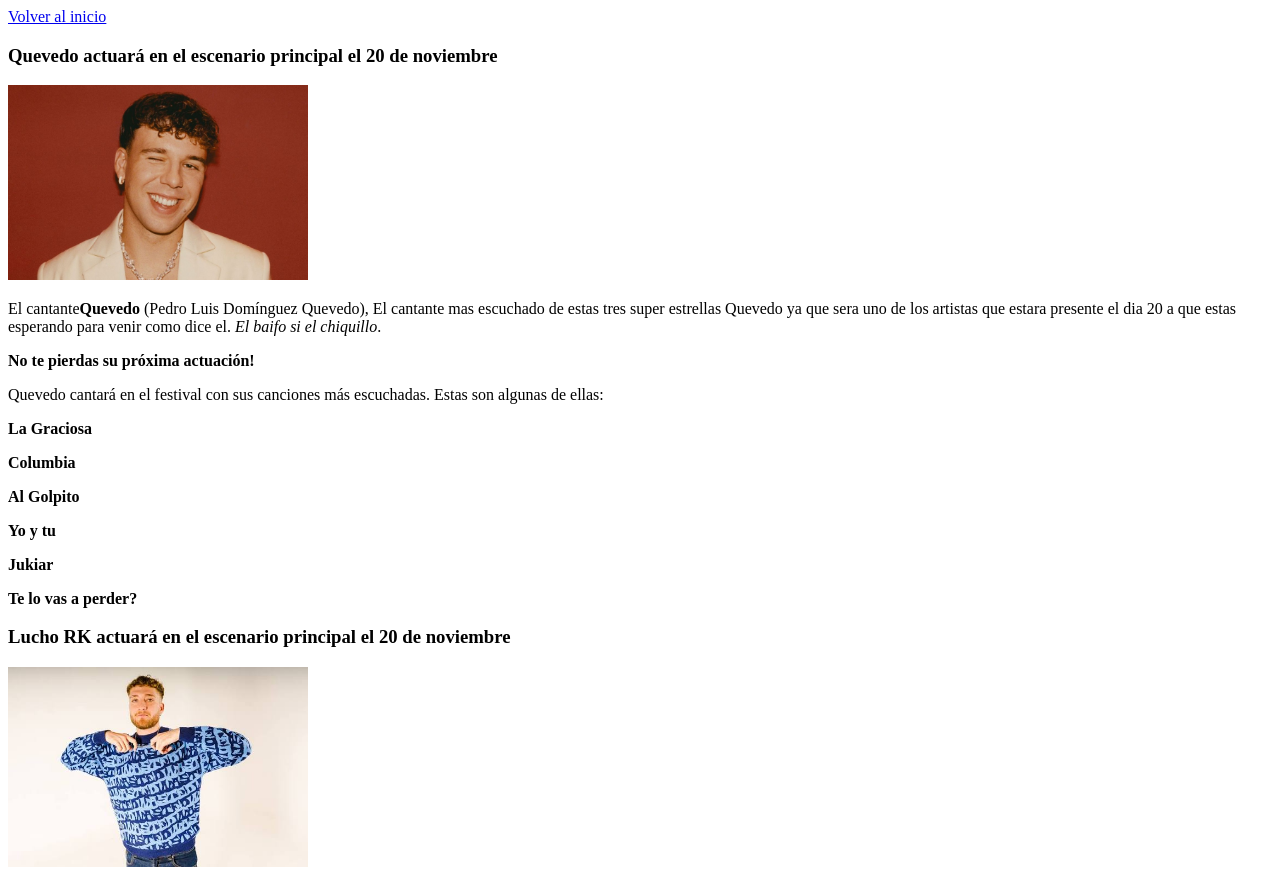
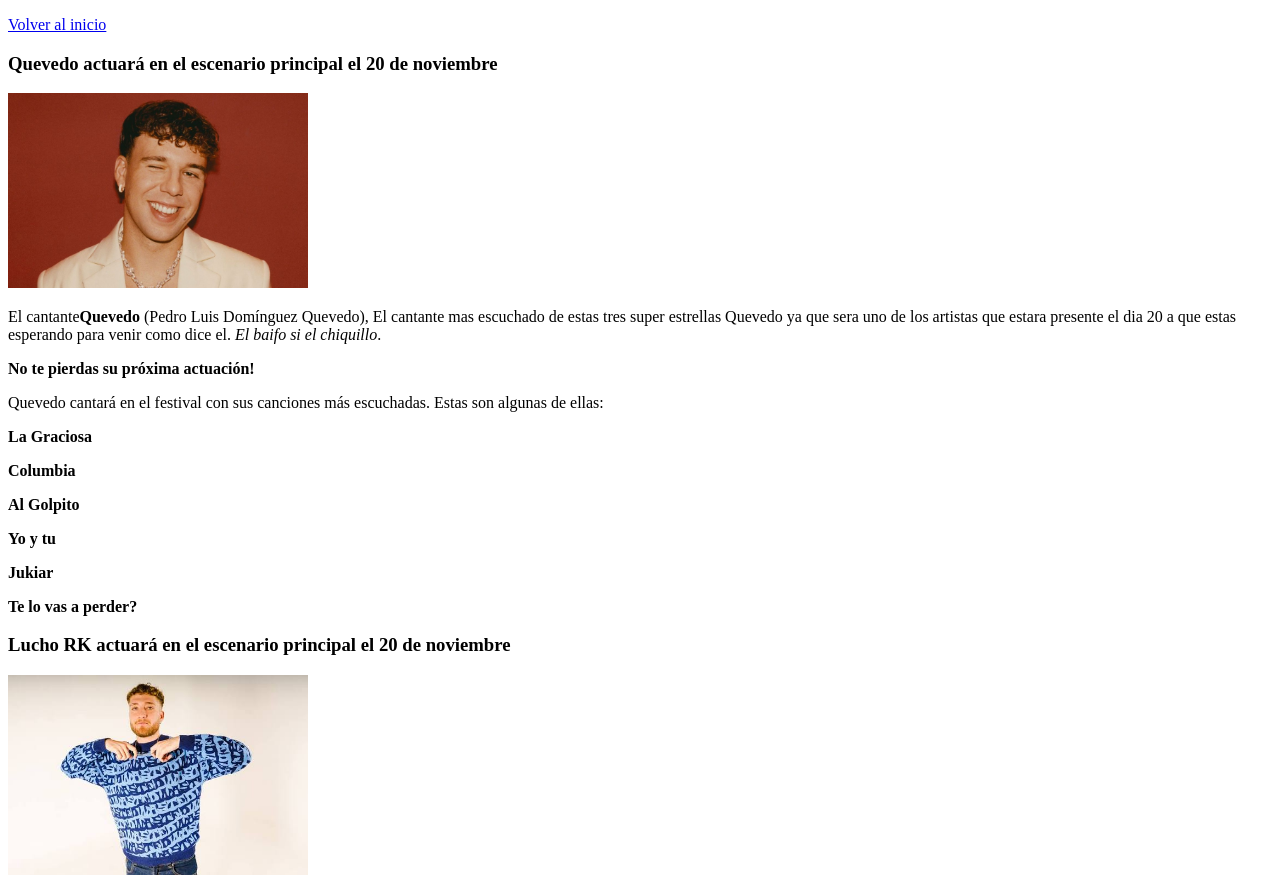
Before and after one commit to VillalobosBrandon-web/A8.-METACOGNICI-Chronos-web-, a plain HTML site: page seccions/noticies-sergi.html in a window 1280 px wide. Shown: the top 878 px of the page. Drawn offline with Linux system fonts and the light colour scheme.

Commit message:
mensaje volver

```diff
--- a/seccions/noticies-sergi.html
+++ b/seccions/noticies-sergi.html
@@ -6,7 +6,7 @@
     <link rel="icon" type="image/png" href="../img/icono.png">
 </head>
 <body>
-    <a href="../index.html">Volver al inicio</a>
+    <p><a href="../index.html">Volver al inicio</a></p>
     <h3 id="noticia1">Quevedo actuará en el escenario principal el 20 de noviembre</h3>
     <img src="../img/quevedonoticia.png" alt="Quevedo" width="300">
     <p>
```
